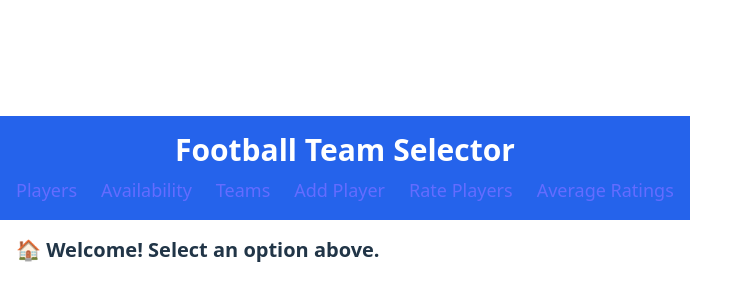
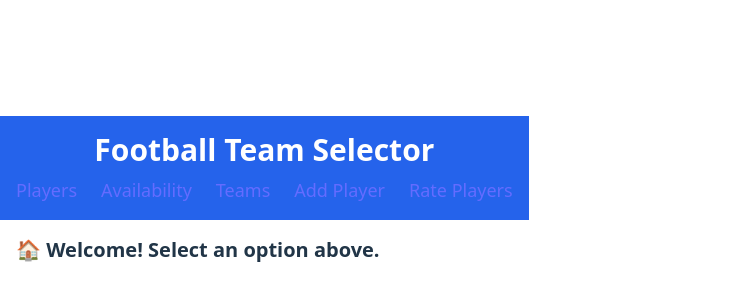
Before and after one commit to sgillon-81/football-ui, a React (Vite) app: page / in a window 1280 px wide. Shown: the part 202-502 px from the top of the page, without its empty margins (0-753 px from the left). Built offline with nearby package versions, Linux system fonts and the light colour scheme.

Commit message:
🚫 Removed Average Ratings page

```diff
--- a/src/App.jsx
+++ b/src/App.jsx
@@ -18,7 +18,7 @@ export default function App() {
     <Link to="/teams" className="hover:text-white transition duration-200">Teams</Link>
     <Link to="/add-player" className="hover:text-white transition duration-200">Add Player</Link>
     <Link to="/rate-players" className="hover:text-white transition duration-200">Rate Players</Link>
-    <Link to="/view-average-ratings" className="hover:text-white transition duration-200">Average Ratings</Link>
+    {/*<Link to="/view-average-ratings" className="hover:text-white transition duration-200">Average Ratings</Link>*/}
   </nav>
 </div>
 
@@ -32,7 +32,7 @@ export default function App() {
           <Route path="/teams" element={<Teams />} />
           <Route path="/add-player" element={<AddPlayer />} />
           <Route path="/rate-players" element={<RatePlayers />} />
-          <Route path="/view-average-ratings" element={<ViewAverageRatings />} />
+          {/* <Link to="/view-average-ratings" className="hover:underline">Average Ratings</Link> */}
         </Routes>
       </div>
     </Router>
```
